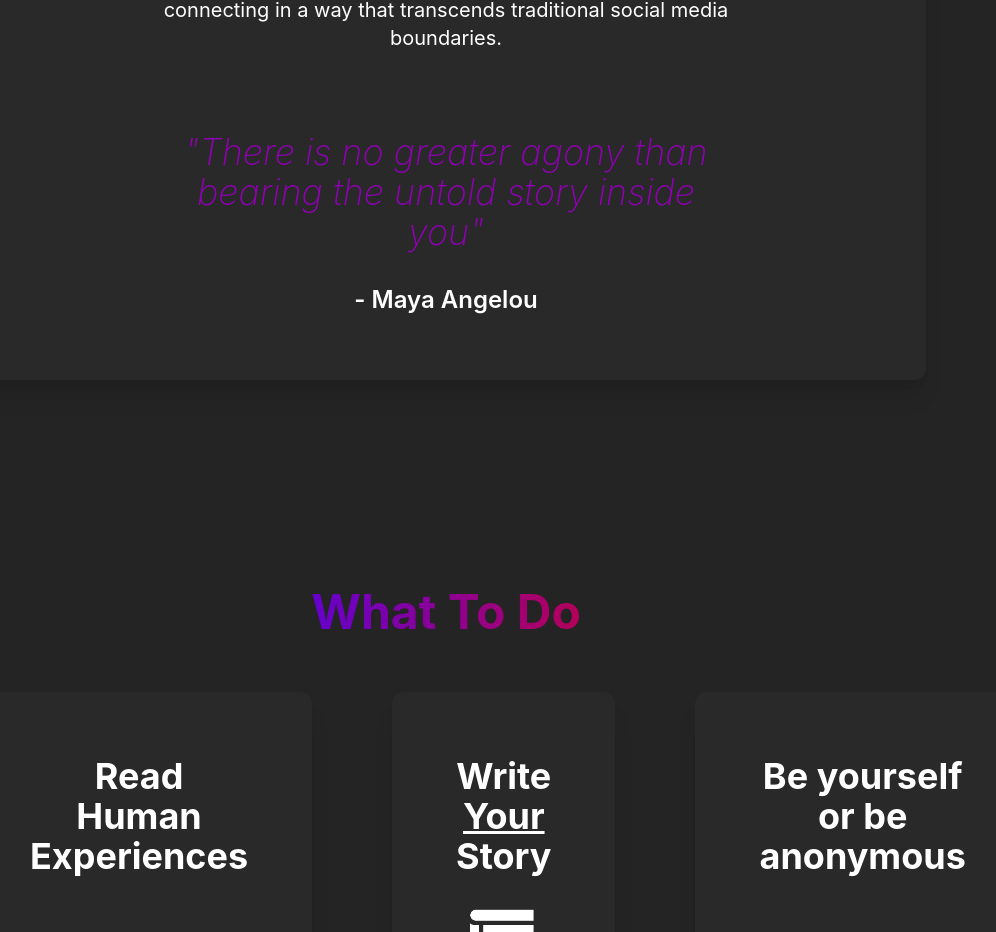
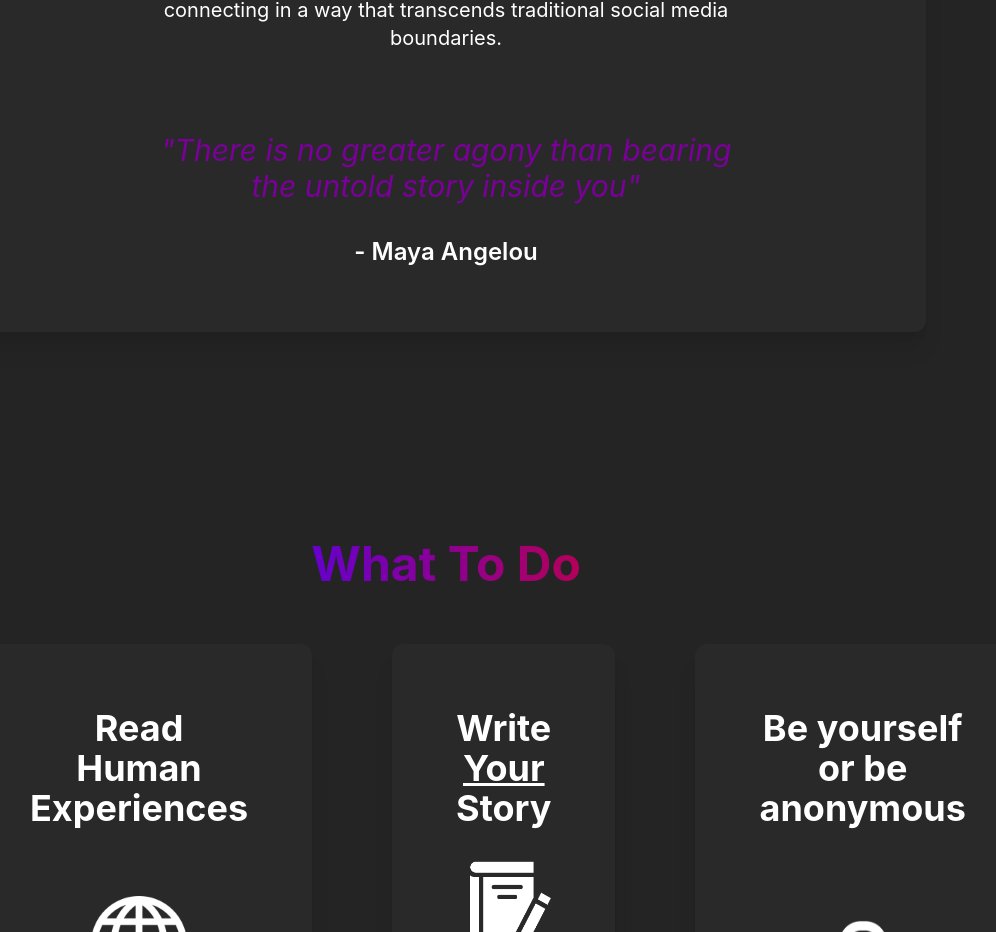
Before and after one commit to alejandrocqvd/MiHistoria, a React (Vite) app in the folder client/: page / in a window 1280 px wide. Shown: the part 1516-2448 px from the top of the page, without its empty margins (194-1190 px from the left). Built offline with nearby package versions, Linux system fonts and the light colour scheme; a web font is replaced by a local one.

Commit message:
Changed color for important

```diff
--- a/client/src/pages/Home.tsx
+++ b/client/src/pages/Home.tsx
@@ -42,7 +42,7 @@ export const Home = () => {
           We invite you to join this community and share your story, your entire story, in one post. Or delve into the intricate and beautiful
           lives of others, learning, emphasizing, and connecting in a way that transcends traditional social media boundaries.
         </p>
-        <h1 className='text-4xl font-extralight pb-2 text-center italic text-important'>"There is no greater agony than bearing the untold story inside you"</h1>
+        <h1 className='text-3xl font-normal pb-2 text-center italic text-important'>"There is no greater agony than bearing the untold story inside you"</h1>
         <h1 className='text-2xl font-semibold mt-6 text-center'>- Maya Angelou</h1>
       </div>
 
--- a/client/tailwind.config.js
+++ b/client/tailwind.config.js
@@ -11,7 +11,7 @@ export default {
         secondary: '#292929',
         tertiary: '#474747',
         text: '#FFFFFF',
-        important: '#8f00b3',
+        important: '#7a0099',
         error: '#DC143C',
       },
       fontFamily: {
```
